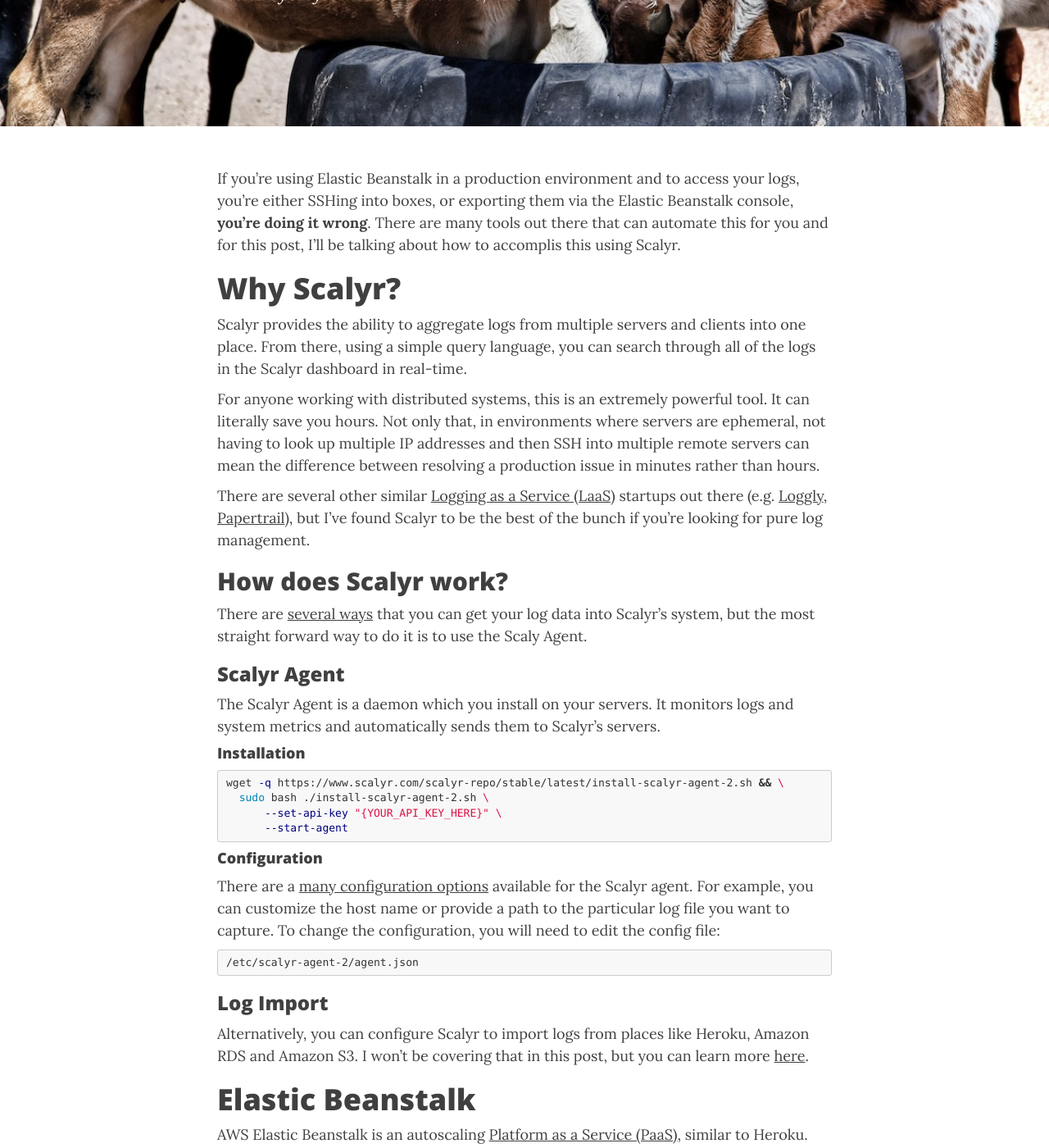
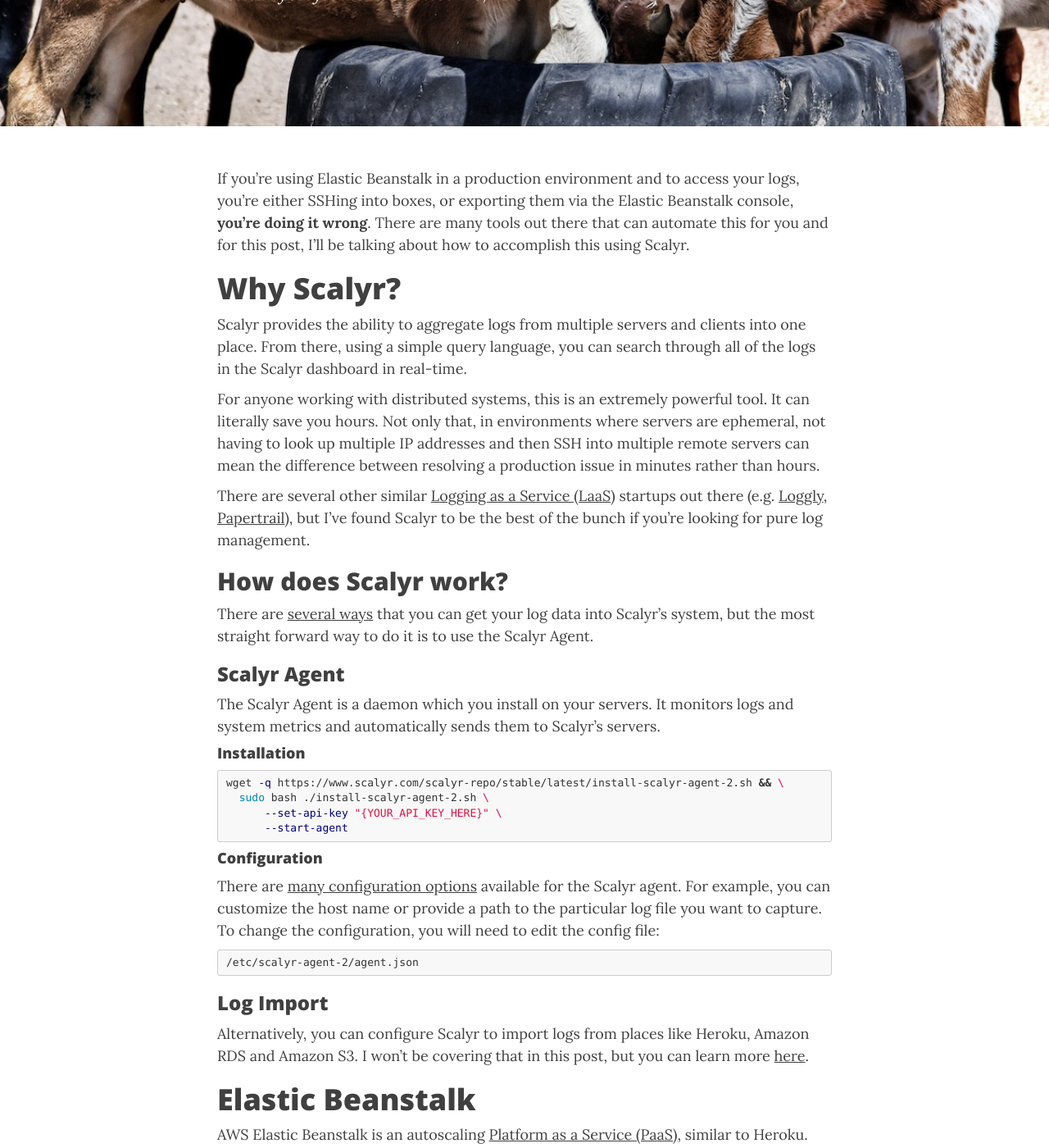
Before and after one commit to joeyvmason/joeyvmason.github.io, a Jekyll site: the page built from _posts/2016-10-25-using-scalyr-with-elastic-beanstalk.md, in a window 1280 px wide and 1400 px high, scrolled down 319 px. Shown: the whole window at 82% size. Built offline with Jekyll 4.4.1, drawn with Linux system fonts in a browser that asks for light colours; nearby versions of some CDN libraries; comment, search, counter and statistics services are not loaded; some of the changed text lies outside the part shown.

Commit message:
Fixed typos with Elastic Beanstalk Scalyr post

```diff
--- a/_posts/2016-10-25-using-scalyr-with-elastic-beanstalk.md
+++ b/_posts/2016-10-25-using-scalyr-with-elastic-beanstalk.md
@@ -8,7 +8,7 @@ layout: post
 
 If you're using Elastic Beanstalk in a production environment and to access your logs, you're either SSHing into boxes, or exporting them via the Elastic Beanstalk console,
 **you're doing it wrong**. There are many tools out there that can automate this for
-you and for this post, I'll be talking about how to accomplis this using Scalyr.
+you and for this post, I'll be talking about how to accomplish this using Scalyr.
 
 # Why Scalyr?
 
@@ -27,7 +27,7 @@ if you're looking for pure log management.
 ## How does Scalyr work?
 
 There are [several ways](https://www.scalyr.com/help/data-sources) that you can get your log data into Scalyr's system, but the most
-straight forward way to do it is to use the Scaly Agent.
+straight forward way to do it is to use the Scalyr Agent.
 
 ### Scalyr Agent
 
@@ -44,7 +44,7 @@ wget -q https://www.scalyr.com/scalyr-repo/stable/latest/install-scalyr-agent-2.
 
 #### Configuration
 
-There are a [many configuration options](https://www.scalyr.com/help/scalyr-agent#configuration){:target="_blank"} available for the Scalyr agent. For
+There are [many configuration options](https://www.scalyr.com/help/scalyr-agent#configuration){:target="_blank"} available for the Scalyr agent. For
 example, you can customize the host name or provide a path to the particular log file you want to capture. To change the configuration,
 you will need to edit the config file:
 
```
Also changed, not shown: other parts of _posts/2016-10-25-using-scalyr-with-elastic-beanstalk.md (+1 -1 lines).
